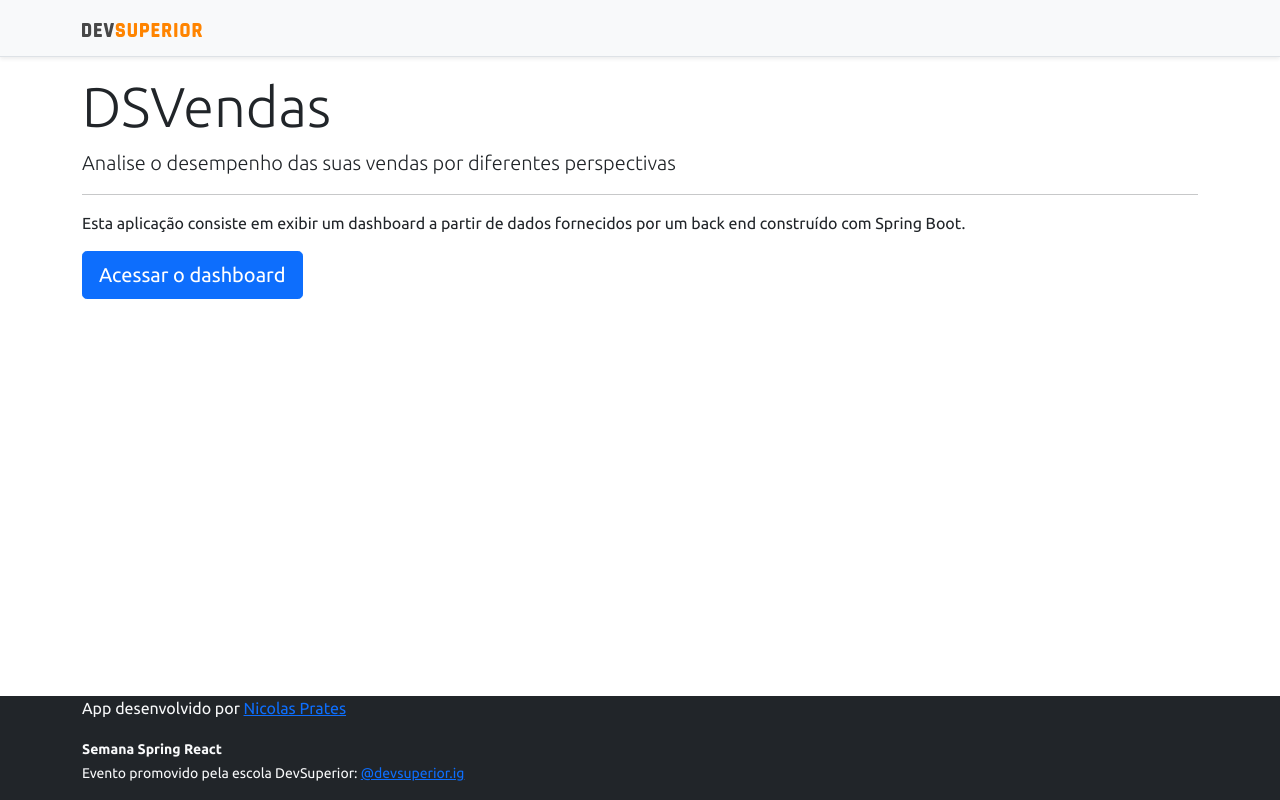
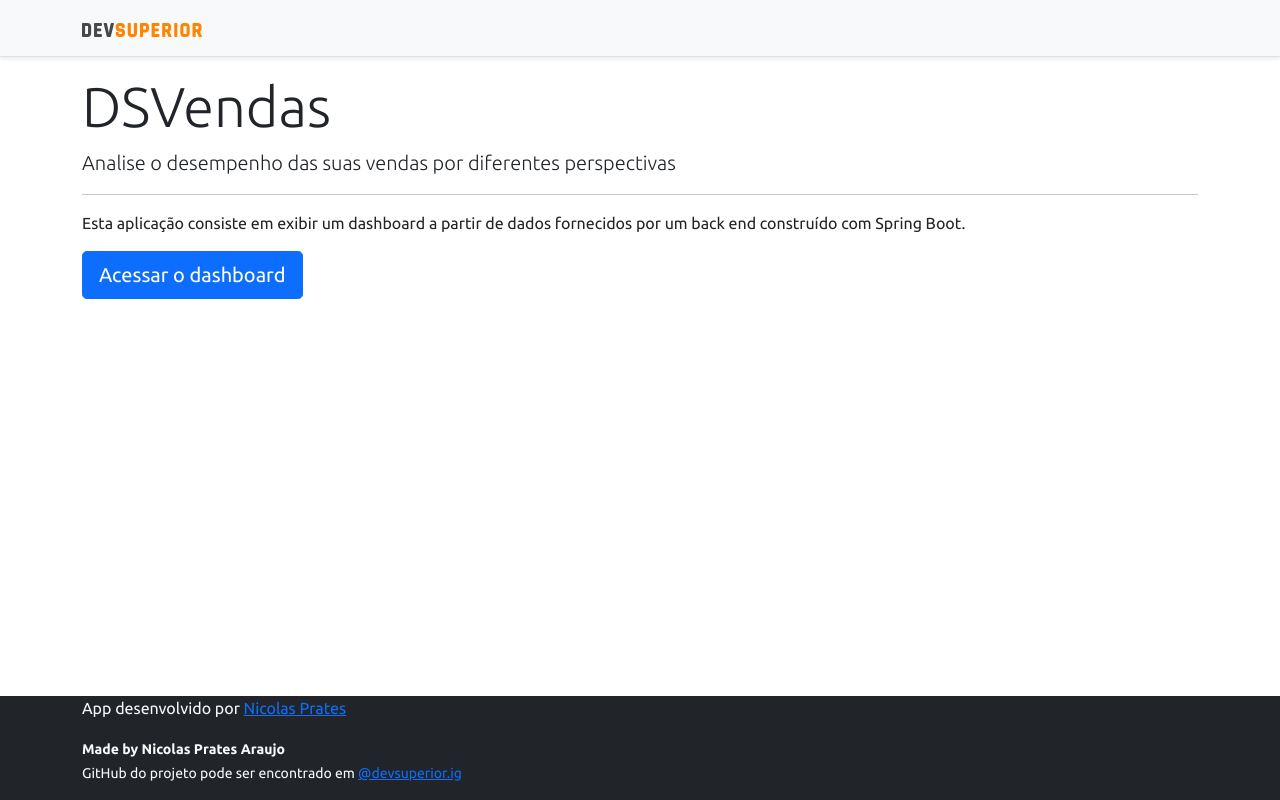
Before and after one commit to NicolasPrates/projeto-sds3, a React (Create React App) app in the folder frontend/: page / in a window 1280 px wide. Built offline with nearby package versions, Linux system fonts and the light colour scheme; no server answers.

Commit message:
Changing some information on Footer component

```diff
--- a/frontend/src/components/Footer/index.tsx
+++ b/frontend/src/components/Footer/index.tsx
@@ -4,8 +4,8 @@ const Footer = () => {
       <footer className="fixed-bottom bg-dark">
         <div className="container">
           <p className="text-light">App desenvolvido por <a href="https://github.com/NicolasPrates" target="_blank" rel="noreferrer">Nicolas Prates</a></p>
-          <p className="text-light"><small><strong>Semana Spring React</strong><br/>
-            Evento promovido pela escola DevSuperior: <a href="https://instagram.com/devsuperior.ig" target="_blank" rel="noreferrer">@devsuperior.ig</a></small></p>
+          <p className="text-light"><small><strong>Made by Nicolas Prates Araujo</strong><br/>
+            GitHub do projeto pode ser encontrado em <a href="https://github.com/NicolasPrates/projeto-sds3" target="_blank" rel="noreferrer">@devsuperior.ig</a></small></p>
         </div>
       </footer>
     </div>
```
